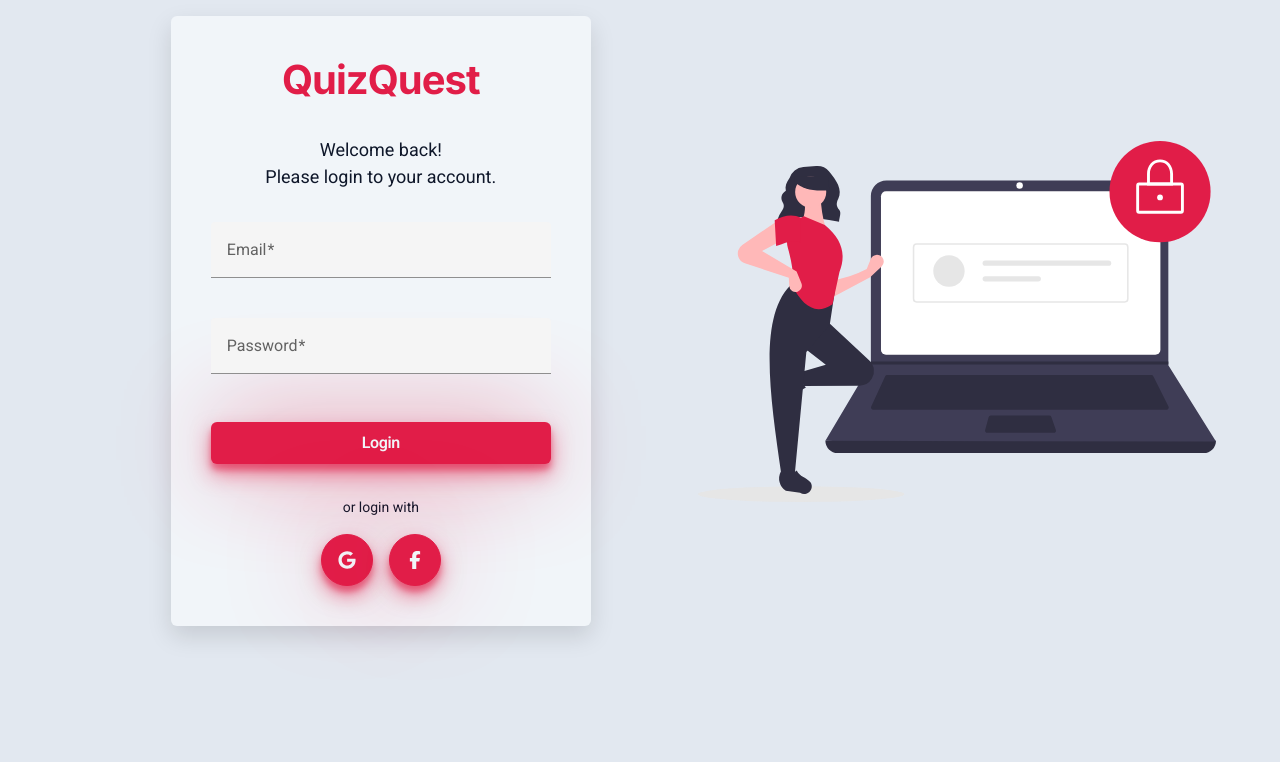
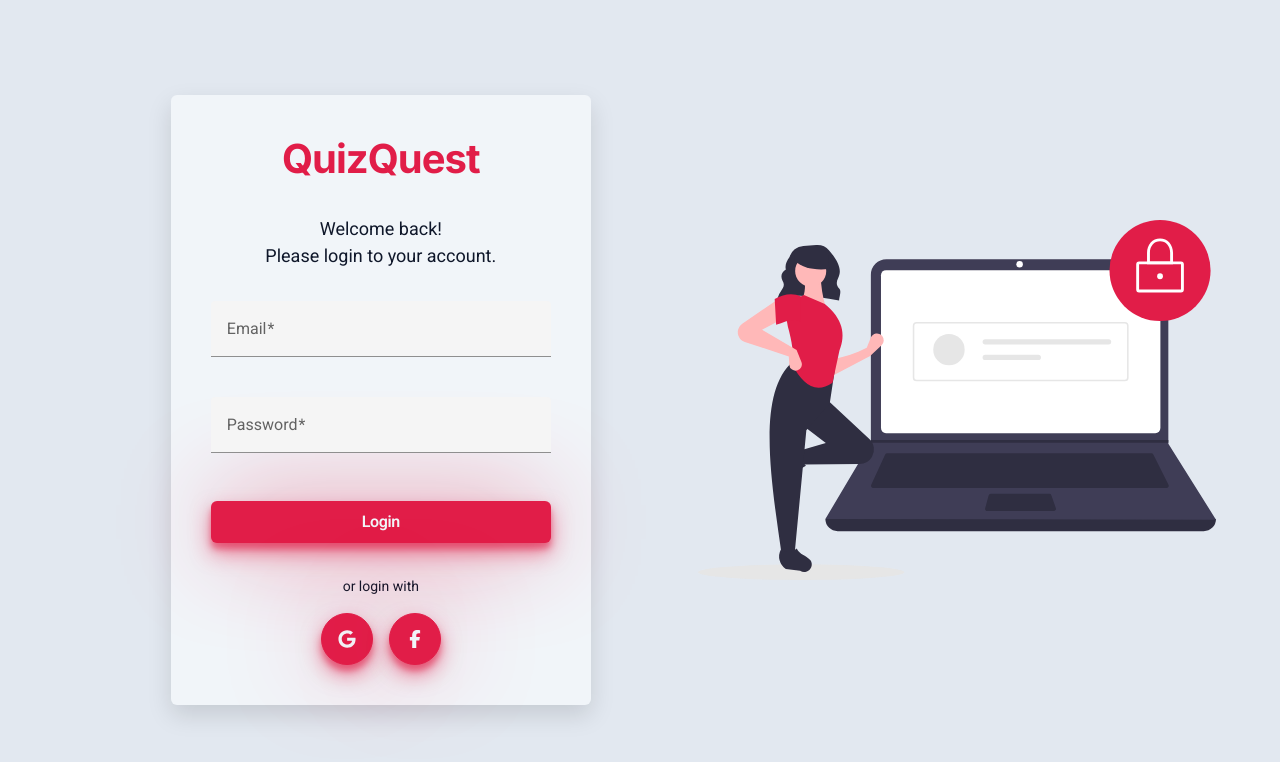
Before and after one commit to Saran-Sandeep/Quiz, an Angular app: page /login in a window 1280 px wide. Shown: the top 762 px of the page. Built offline with nearby package versions, Linux system fonts and the light colour scheme.

Commit message:
Added 100vh, 100svh to login section

```diff
--- a/src/app/features/login-signup/login-signup.component.css
+++ b/src/app/features/login-signup/login-signup.component.css
@@ -4,6 +4,8 @@
     align-items: center;
     padding: 2rem;
     background: var(--background);
+    height: 100vh;
+    height: 100svh;
 }
 
 .login__container {
@@ -94,7 +96,7 @@
     fill: var(--primary-foreground);
 }
 
-.login__footer-btn svg:hover {
+.login__footer-btn:hover svg {
     fill: var(--primary);
 }
 
```
